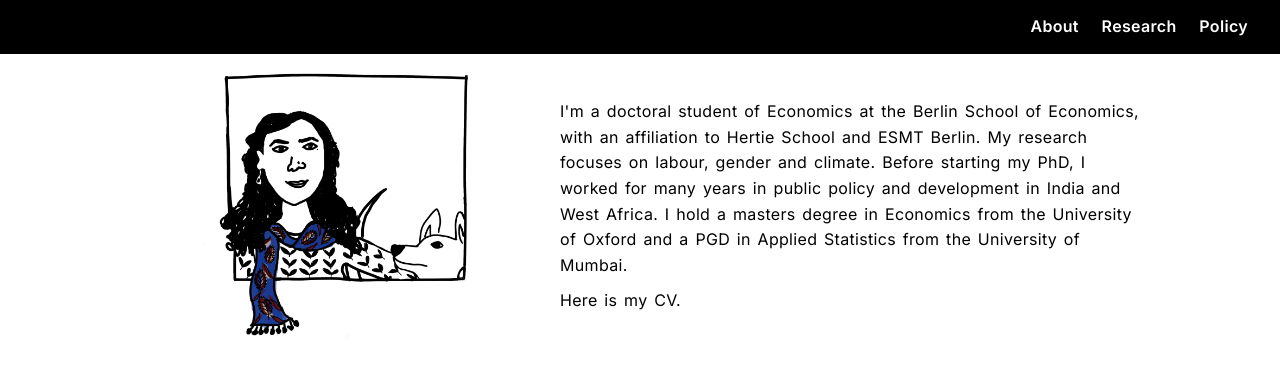
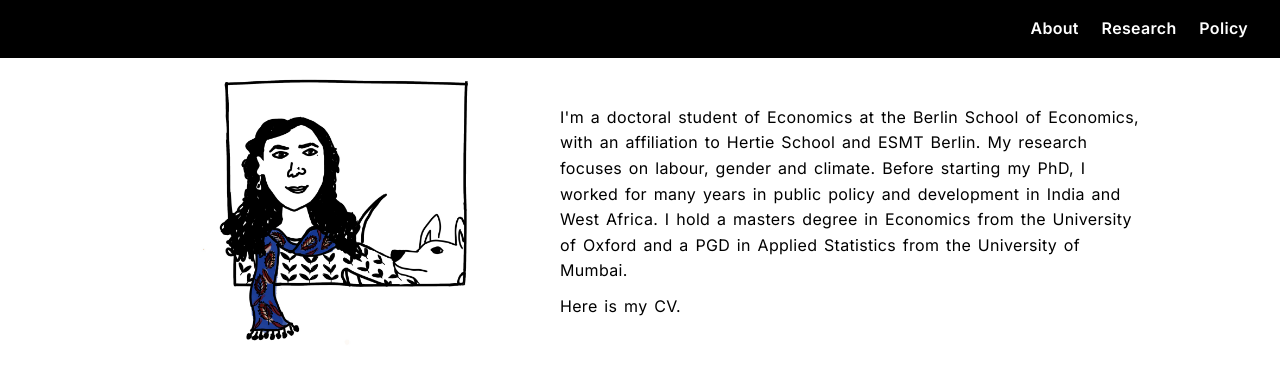
Before and after one commit to snehapmenon/snehapmenon.github.io, a Jekyll site: the page built from index.md, in a window 1280 px wide. Shown: the top 380 px of the page. Built offline with Jekyll 4.4.1, drawn with Linux system fonts in a browser that asks for light colours.

Commit message:
Update default.html

```diff
--- a/_layouts/default.html
+++ b/_layouts/default.html
@@ -37,7 +37,7 @@
       header {
         background-color: #000;
         color: #fff;
-        padding: 0.9em 2em; /* ↑ was 0.75em */
+        padding: 1em 2em; /* ↑ was 0.75em */
         display: flex;
         justify-content: space-between;
         align-items: center;
@@ -63,7 +63,7 @@
 
       /* Page content area — a bit more space at the top */
       .content {
-        padding: 0.5rem 2rem 1.6rem; /* ↑ top & bottom a touch */
+        padding: 0.65rem 2rem 1.6rem; /* ↑ top & bottom a touch */
         max-width: 1000px;
         margin: 0 auto;
         width: 100%;
```
